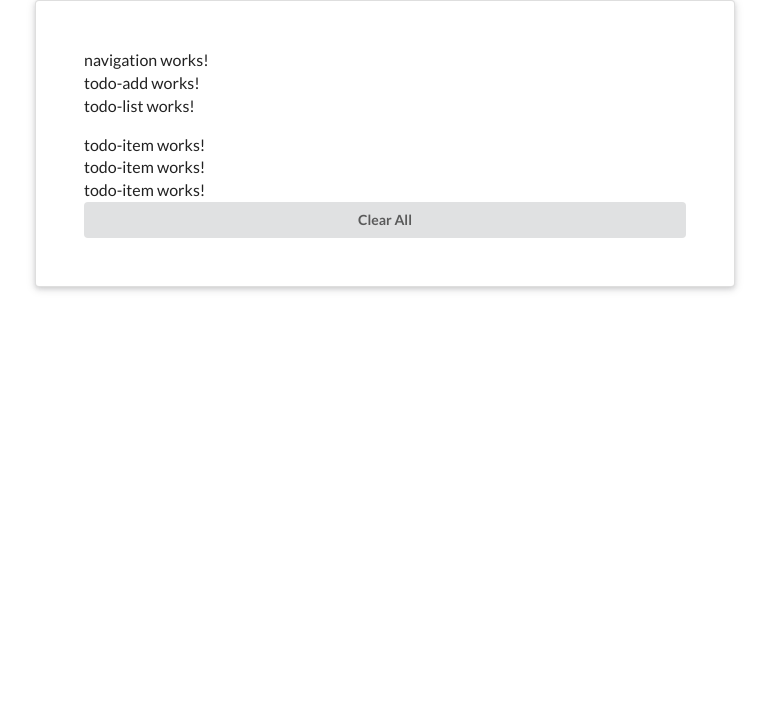
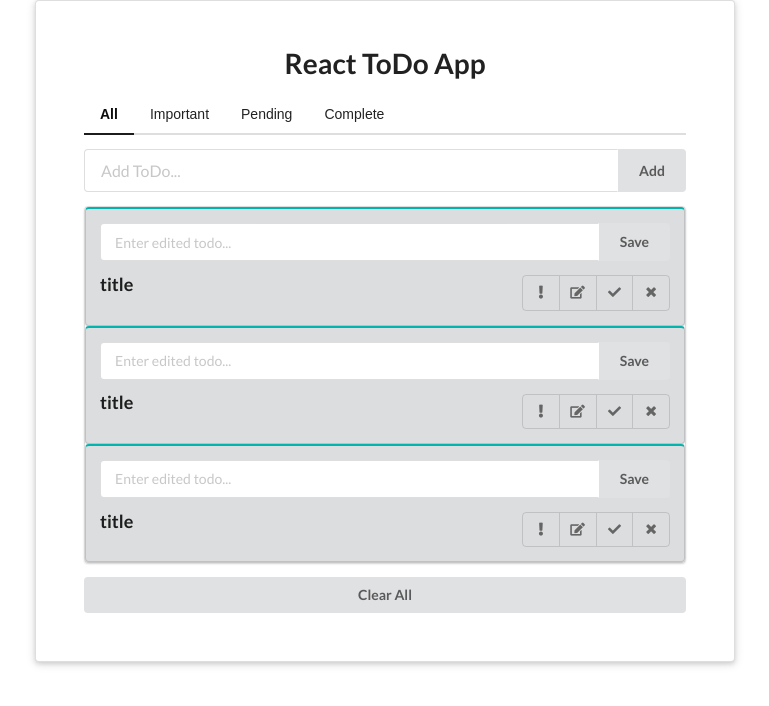
Before and after one commit to pszponder/angular-blog, an Angular app: page / in a window 1280 px wide. Shown: the top 706 px of the page, without its empty margins (255-1024 px from the left). Built offline with nearby package versions, Linux system fonts and the light colour scheme.

Commit message:
add initial html and css skeleton to component files

```diff
--- a/src/app/app.component.css
+++ b/src/app/app.component.css
@@ -0,0 +1,3 @@
+.clearBtn {
+  margin-top: 1em;
+}
--- a/src/app/app.component.html
+++ b/src/app/app.component.html
@@ -1,6 +1,6 @@
-<div class="ui raised very padded text container segment">
+<div class="app ui raised very padded text container segment">
   <app-navigation></app-navigation>
   <app-todo-add></app-todo-add>
   <app-todo-list></app-todo-list>
-  <button class="fluid ui button">Clear All</button>
+  <button class="fluid ui button clearBtn">Clear All</button>
 </div>
--- a/src/app/components/navigation/navigation.component.html
+++ b/src/app/components/navigation/navigation.component.html
@@ -1 +1,7 @@
-<p>navigation works!</p>
+<h1 class="ui header center aligned">React ToDo App</h1>
+<nav class="ui secondary pointing menu">
+  <button class="item active">All</button>
+  <button class="item">Important</button>
+  <button class="item">Pending</button>
+  <button class="item">Complete</button>
+</nav>
--- a/src/app/components/todo-add/todo-add.component.css
+++ b/src/app/components/todo-add/todo-add.component.css
@@ -0,0 +1,3 @@
+.addTodo {
+  padding: 1rem 0;
+}
--- a/src/app/components/todo-add/todo-add.component.html
+++ b/src/app/components/todo-add/todo-add.component.html
@@ -1 +1,4 @@
-<p>todo-add works!</p>
+<div class="addTodo ui fluid action input">
+  <input type="text" placeholder="Add ToDo..." ref="{inputRef}" />
+  <button class="ui button">Add</button>
+</div>
--- a/src/app/components/todo-list/todo-item/todo-item.component.css
+++ b/src/app/components/todo-list/todo-item/todo-item.component.css
@@ -0,0 +1,9 @@
+.todoItem {
+  display: flex;
+  justify-content: space-between;
+  align-items: center;
+}
+
+.editTodo {
+  margin-bottom: 1em;
+}
--- a/src/app/components/todo-list/todo-item/todo-item.component.html
+++ b/src/app/components/todo-list/todo-item/todo-item.component.html
@@ -1 +1,26 @@
-<p>todo-item works!</p>
+<div class="ui segment teal tertiary">
+  <!-- EDIT SECTION -->
+  <div class="editTodo ui action input fluid">
+    <input type="text" placeholder="Enter edited todo..." />
+    <button class="ui button">Save</button>
+  </div>
+
+  <!-- TITLE AND TOGGLE BUTTONS -->
+  <div class="todoItem">
+    <h3 class="ui header">title</h3>
+    <div class="ui small basic icon buttons">
+      <button class="ui button">
+        <i class="exclamation icon"></i>
+      </button>
+      <button class="ui button">
+        <i class="edit icon"></i>
+      </button>
+      <button class="ui button">
+        <i class="check icon"></i>
+      </button>
+      <button class="ui button">
+        <i class="delete icon"></i>
+      </button>
+    </div>
+  </div>
+</div>
--- a/src/app/components/todo-list/todo-list.component.html
+++ b/src/app/components/todo-list/todo-list.component.html
@@ -1,5 +1,4 @@
-<p>todo-list works!</p>
-<div>
+<div class="ui segments">
   <app-todo-item></app-todo-item>
   <app-todo-item></app-todo-item>
   <app-todo-item></app-todo-item>
```
